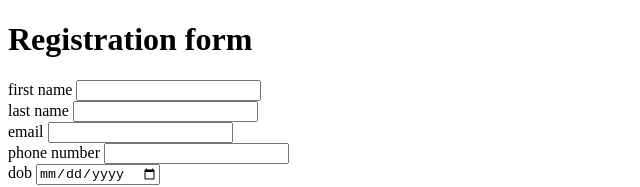
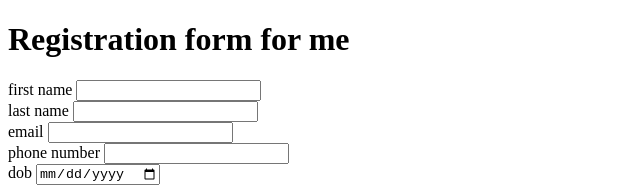
Before and after one commit to emmapossible/HTML1, a plain HTML site: page ww.html in a window 1280 px wide. Shown: the top 187 px of the page, without its empty margins (0-640 px from the left). Drawn offline with Linux system fonts and the light colour scheme.

Commit message:
Blah blah

```diff
--- a/ww.html
+++ b/ww.html
@@ -5,7 +5,7 @@
     <title>Document</title>
 </head>
 <body>
-    <h1>Registration form</h1>
+    <h1>Registration form for me</h1>
     <label for="firstname">first name</label>
     <input type="text" name="firstname">
     <br>
```
Also changed, not shown: 1 other file.
